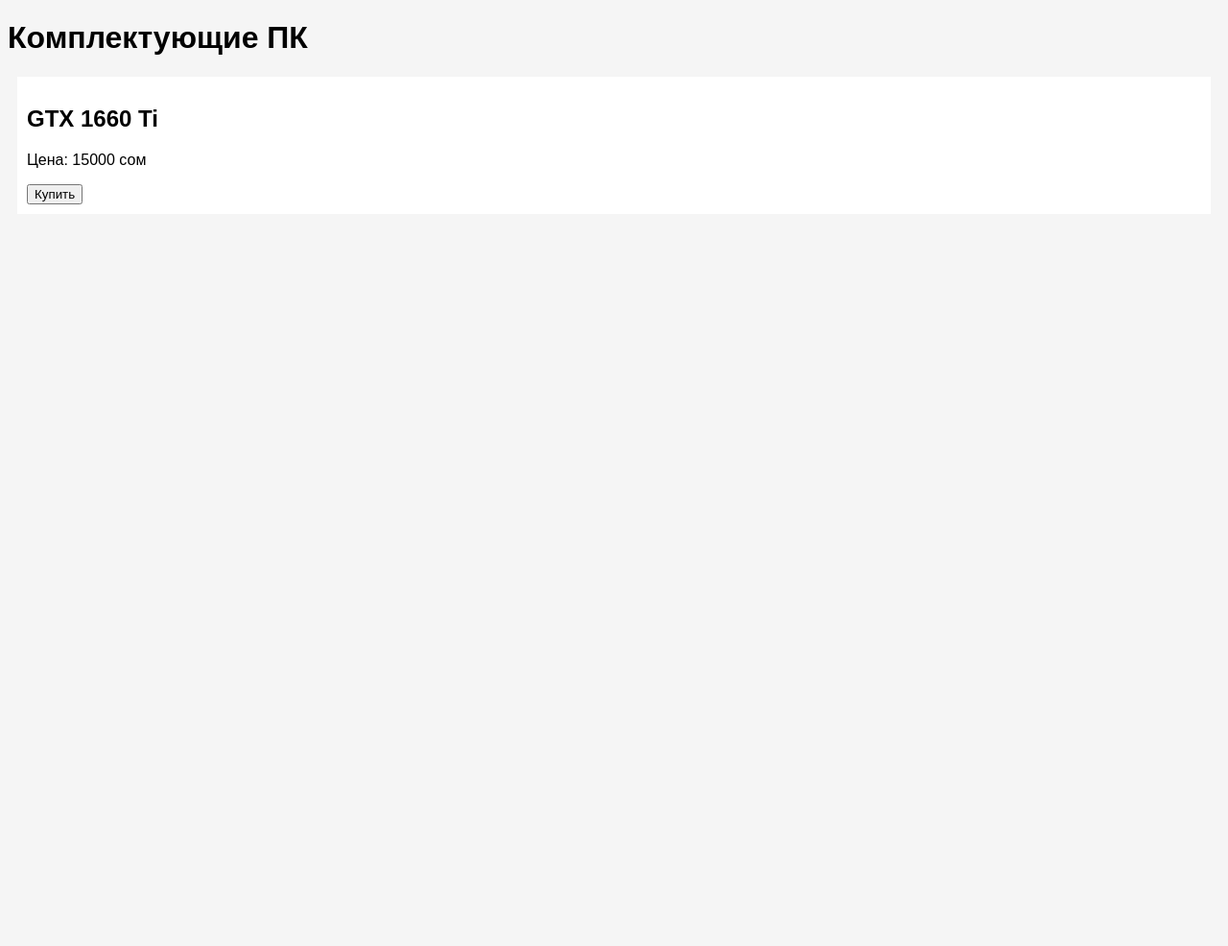
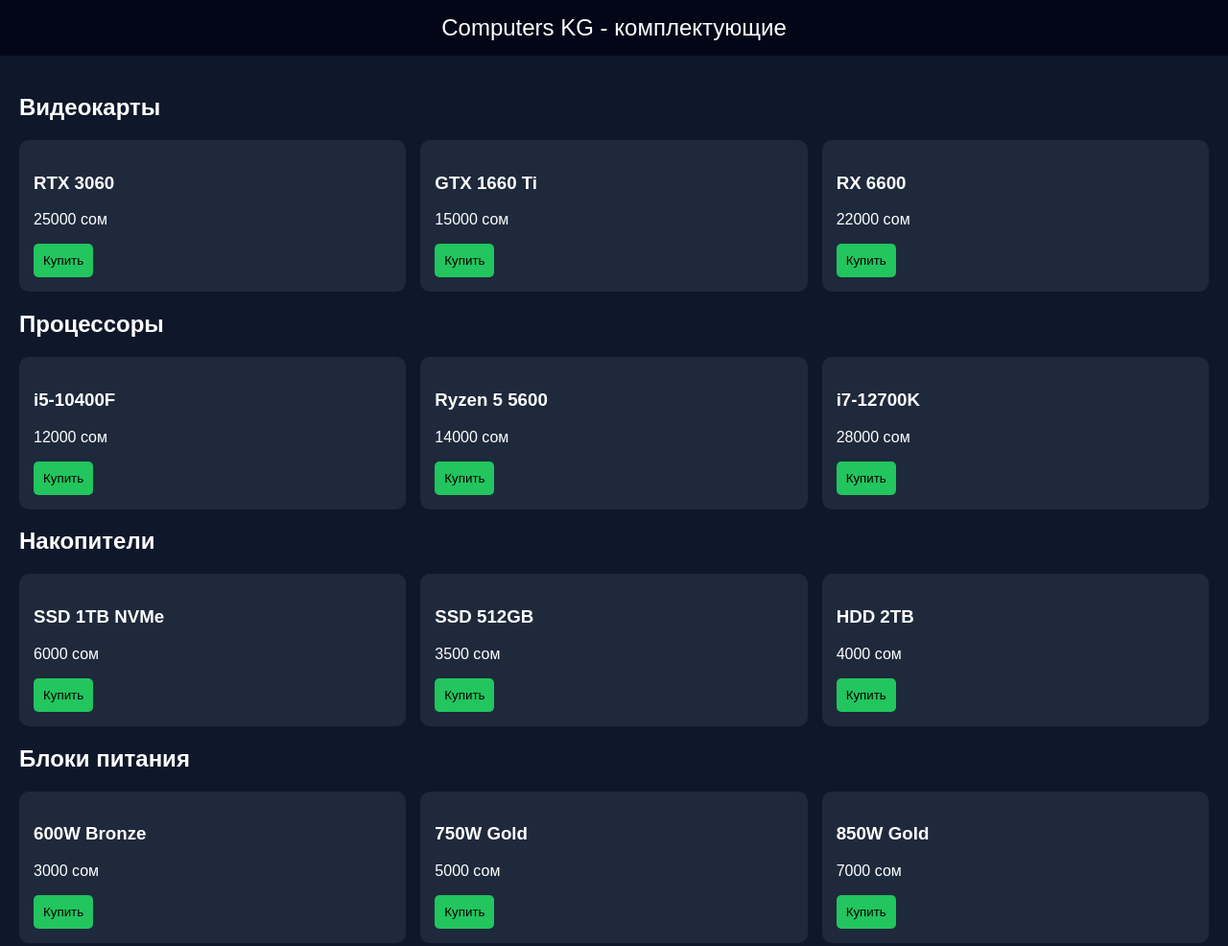
Before and after one commit to pudgeonelove/PCparts, a plain HTML site: page index.html in a window 1280 px wide. Shown: the whole page at 96% size. Before the commit the page ends 800 px from the top, so only its background shows below. Drawn offline with Linux system fonts and the light colour scheme.

Commit message:
Update index.html

```diff
--- a/index.html
+++ b/index.html
@@ -1,19 +1,84 @@
 <!DOCTYPE html>
-<html>
+<html lang="ru">
 <head>
-  <title>PC Parts</title>
-  <link rel="stylesheet" href="style.css">
+<meta charset="UTF-8">
+<meta name="viewport" content="width=device-width, initial-scale=1.0">
+<title>Computers KG</title>
+<style>
+body { font-family: Arial; margin:0; background:#0f172a; color:white }
+header { background:#020617; padding:15px; text-align:center; font-size:24px }
+.container { padding:20px }
+.grid { display:grid; grid-template-columns:repeat(auto-fit,minmax(250px,1fr)); gap:15px }
+.card { background:#1e293b; padding:15px; border-radius:10px }
+button { background:#22c55e; border:none; padding:10px; cursor:pointer; border-radius:5px }
+button:hover { background:#16a34a }
+.modal { display:none; position:fixed; top:0; left:0; width:100%; height:100%; background:rgba(0,0,0,0.7); justify-content:center; align-items:center }
+.modal-content { background:white; color:black; padding:20px; border-radius:10px; width:300px }
+input { width:100%; padding:8px; margin:5px 0 }
+</style>
 </head>
 <body>
 
-<h1>Комплектующие ПК</h1>
+<header>Computers KG - комплектующие</header>
 
-<div class="product">
-  <h2>GTX 1660 Ti</h2>
-  <p>Цена: 15000 сом</p>
-  <button onclick="addToCart('GTX 1660 Ti')">Купить</button>
+<div class="container">
+<h2>Видеокарты</h2>
+<div class="grid">
+<div class="card"><h3>RTX 3060</h3><p>25000 сом</p><button onclick="buy('RTX 3060')">Купить</button></div>
+<div class="card"><h3>GTX 1660 Ti</h3><p>15000 сом</p><button onclick="buy('GTX 1660 Ti')">Купить</button></div>
+<div class="card"><h3>RX 6600</h3><p>22000 сом</p><button onclick="buy('RX 6600')">Купить</button></div>
 </div>
 
-<script src="script.js"></script>
+<h2>Процессоры</h2>
+<div class="grid">
+<div class="card"><h3>i5-10400F</h3><p>12000 сом</p><button onclick="buy('i5-10400F')">Купить</button></div>
+<div class="card"><h3>Ryzen 5 5600</h3><p>14000 сом</p><button onclick="buy('Ryzen 5 5600')">Купить</button></div>
+<div class="card"><h3>i7-12700K</h3><p>28000 сом</p><button onclick="buy('i7-12700K')">Купить</button></div>
+</div>
+
+<h2>Накопители</h2>
+<div class="grid">
+<div class="card"><h3>SSD 1TB NVMe</h3><p>6000 сом</p><button onclick="buy('SSD 1TB')">Купить</button></div>
+<div class="card"><h3>SSD 512GB</h3><p>3500 сом</p><button onclick="buy('SSD 512GB')">Купить</button></div>
+<div class="card"><h3>HDD 2TB</h3><p>4000 сом</p><button onclick="buy('HDD 2TB')">Купить</button></div>
+</div>
+
+<h2>Блоки питания</h2>
+<div class="grid">
+<div class="card"><h3>600W Bronze</h3><p>3000 сом</p><button onclick="buy('600W')">Купить</button></div>
+<div class="card"><h3>750W Gold</h3><p>5000 сом</p><button onclick="buy('750W')">Купить</button></div>
+<div class="card"><h3>850W Gold</h3><p>7000 сом</p><button onclick="buy('850W')">Купить</button></div>
+</div>
+</div>
+
+<div class="modal" id="modal">
+<div class="modal-content">
+<h3>Оформление заказа</h3>
+<p id="product"></p>
+<input placeholder="Имя">
+<input placeholder="Телефон">
+<input placeholder="Адрес">
+<button onclick="submitOrder()">Отправить</button>
+</div>
+</div>
+
+<script>
+function buy(product){
+ document.getElementById('modal').style.display='flex';
+ document.getElementById('product').innerText='Товар: '+product;
+}
+
+function submitOrder(){
+ alert('Заявка отправлена (имитация)');
+ document.getElementById('modal').style.display='none';
+}
+
+window.onclick=function(e){
+ if(e.target.id==='modal'){
+  document.getElementById('modal').style.display='none';
+ }
+}
+</script>
+
 </body>
 </html>
```
